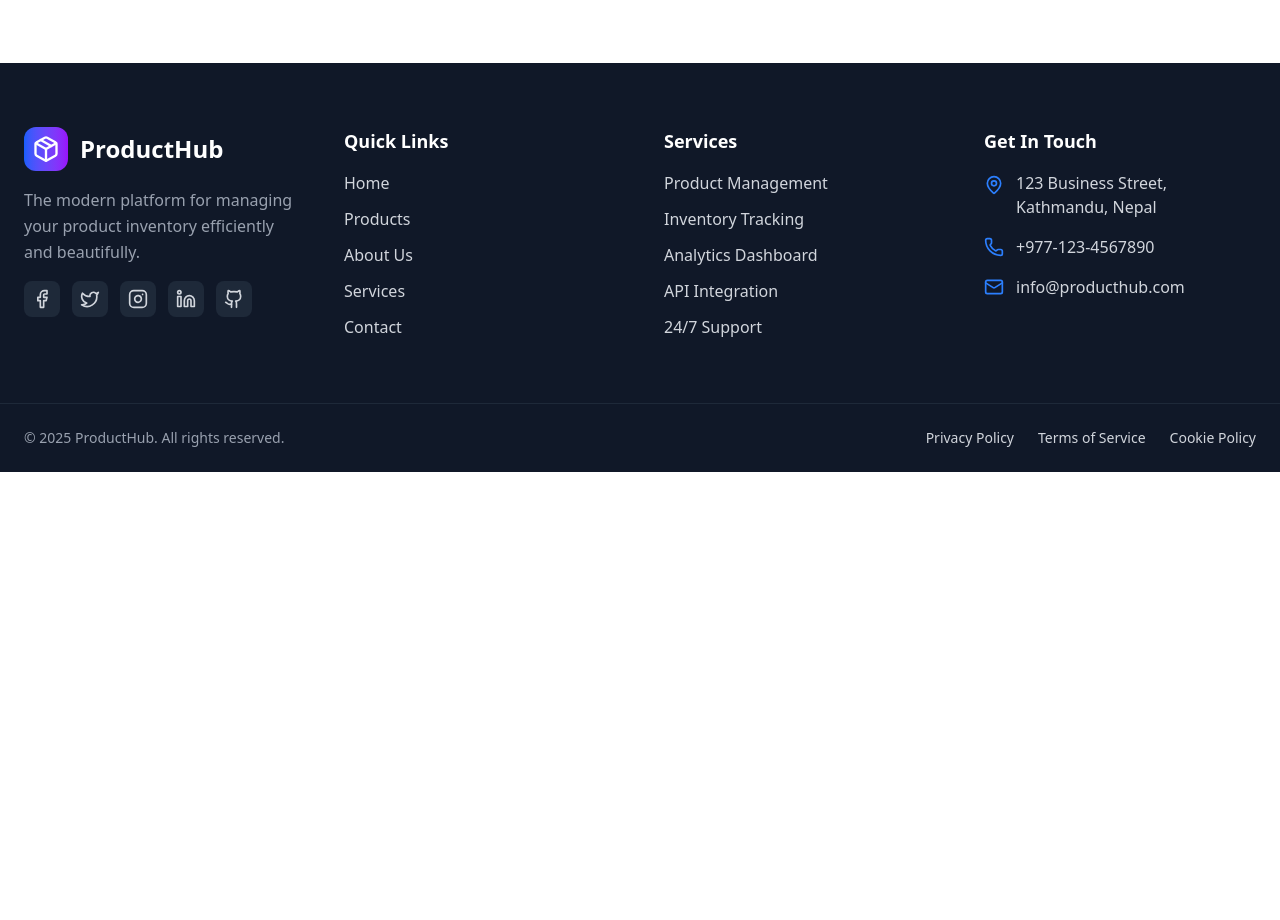
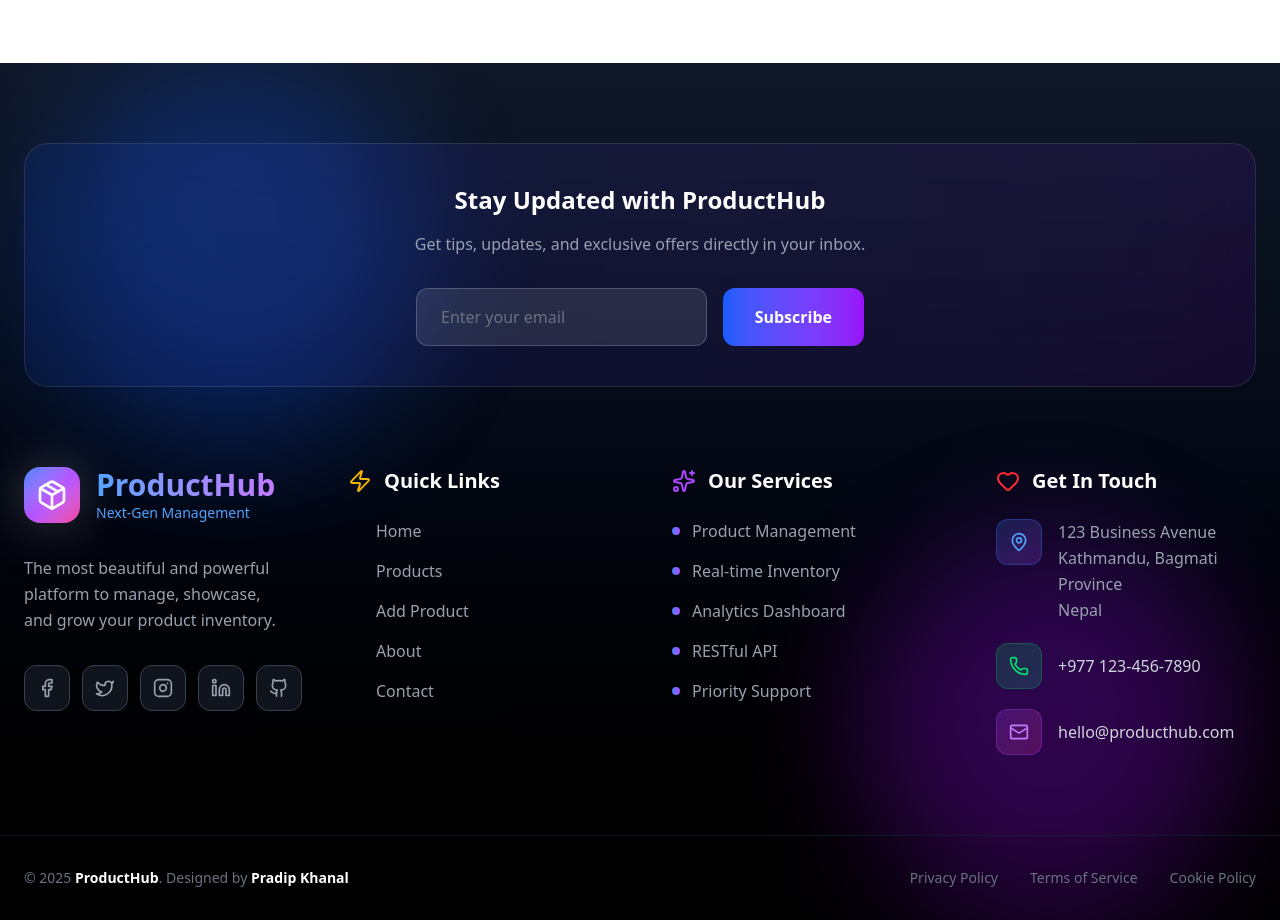
Before and after one commit to PradipKhanal22/React-Laravel, a React (Vite) app in the folder ReactApi/: page /contact in a window 1280 px wide. Shown: the part 2004-2924 px from the top of the page. Before the commit the page ends 2476 px from the top, so only its background shows below. Built offline with nearby package versions, Linux system fonts and the light colour scheme.

Commit message:
re-enhanced

```diff
--- a/ReactApi/src/components/Footer.jsx
+++ b/ReactApi/src/components/Footer.jsx
@@ -1,59 +1,135 @@
 import { Link } from "react-router-dom";
-import { Package, Mail, Phone, MapPin, Facebook, Twitter, Instagram, Linkedin, Github } from "lucide-react";
+import {
+  Package,
+  Mail,
+  Phone,
+  MapPin,
+  Facebook,
+  Twitter,
+  Instagram,
+  Linkedin,
+  Github,
+  ArrowRight,
+  Sparkles,
+  Heart,
+  Zap
+} from "lucide-react";
 
 export default function Footer() {
+  const currentYear = new Date().getFullYear();
+
+  const quickLinks = [
+    { to: "/", label: "Home" },
+    { to: "/products", label: "Products" },
+    { to: "/add", label: "Add Product" },
+    { to: "/about", label: "About" },
+    { to: "/contact", label: "Contact" },
+  ];
+
+  const services = [
+    "Product Management",
+    "Real-time Inventory",
+    "Analytics Dashboard",
+    "RESTful API",
+    "Priority Support",
+  ];
+
+  const socials = [
+    { icon: Facebook, href: "#", label: "Facebook" },
+    { icon: Twitter, href: "#", label: "Twitter" },
+    { icon: Instagram, href: "#", label: "Instagram" },
+    { icon: Linkedin, href: "#", label: "LinkedIn" },
+    { icon: Github, href: "#", label: "GitHub" },
+  ];
+
   return (
-    <footer className="bg-gray-900 text-gray-300">
+    <footer className="relative bg-linear-to-t from-black via-gray-950 to-gray-900 text-gray-300 overflow-hidden">
+      {/* Animated Background Glow */}
+      <div className="absolute inset-0 opacity-30">
+        <div className="absolute top-0 left-10 w-96 h-96 bg-blue-600 rounded-full blur-3xl animate-pulse" />
+        <div className="absolute bottom-0 right-10 w-96 h-96 bg-purple-600 rounded-full blur-3xl animate-pulse delay-1000" />
+      </div>
+
       {/* Main Footer */}
-      <div className="max-w-7xl mx-auto px-6 py-16">
-        <div className="grid md:grid-cols-2 lg:grid-cols-4 gap-12">
+      <div className="relative max-w-7xl mx-auto px-6 py-20">
+        {/* Newsletter */}
+        <div
+          className="mb-20 bg-linear-to-r from-blue-600/10 to-purple-600/10 backdrop-blur-xl border border-white/10 rounded-3xl p-10 text-center"
+        >
+          <h3 className="text-2xl font-bold text-white mb-4">
+            Stay Updated with ProductHub
+          </h3>
+          <p className="text-gray-400 mb-8 max-w-2xl mx-auto">
+            Get tips, updates, and exclusive offers directly in your inbox.
+          </p>
+          <div className="flex flex-col sm:flex-row gap-4 max-w-md mx-auto">
+            <input
+              type="email"
+              placeholder="Enter your email"
+              className="flex-1 px-6 py-4 bg-white/10 border border-white/20 rounded-xl placeholder-gray-500 focus:outline-none focus:border-blue-400 transition-colors"
+            />
+            <button className="px-8 py-4 bg-linear-to-r from-blue-600 to-purple-600 text-white font-bold rounded-xl hover:shadow-2xl hover:scale-105 transition-all duration-300">
+              Subscribe
+            </button>
+          </div>
+        </div>
+
+        <div className="grid md:grid-cols-2 lg:grid-cols-4 gap-12 lg:gap-16">
           {/* Brand Section */}
-          <div className="space-y-4">
-            <Link to="/" className="flex items-center gap-3 group">
-              <div className="p-2 bg-linear-to-r from-blue-600 to-purple-600 rounded-xl">
-                <Package className="w-7 h-7 text-white" />
+          <div
+            className="space-y-8"
+          >
+            <Link to="/" className="flex items-center gap-4 group">
+              <div className="relative p-3 bg-linear-to-br from-blue-500 via-purple-500 to-pink-500 rounded-2xl shadow-2xl group-hover:scale-110 transition-transform duration-300">
+                <Package className="w-8 h-8 text-white relative z-10" />
+                <div className="absolute inset-0 bg-white/20 rounded-2xl blur-xl" />
               </div>
-              <span className="text-2xl font-bold text-white">ProductHub</span>
+              <div>
+                <h1 className="text-3xl font-bold bg-linear-to-r from-blue-400 to-purple-400 bg-clip-text text-transparent">
+                  ProductHub
+                </h1>
+                <p className="text-sm text-blue-400 font-medium">Next-Gen Management</p>
+              </div>
             </Link>
-            <p className="text-gray-400 leading-relaxed">
-              The modern platform for managing your product inventory efficiently and beautifully.
+
+            <p className="text-gray-400 leading-relaxed max-w-xs">
+              The most beautiful and powerful platform to manage, showcase, and grow your product inventory.
             </p>
+
+            {/* Social Icons with Hover Glow */}
             <div className="flex gap-3">
-              {[
-                { icon: Facebook, href: "#" },
-                { icon: Twitter, href: "#" },
-                { icon: Instagram, href: "#" },
-                { icon: Linkedin, href: "#" },
-                { icon: Github, href: "#" },
-              ].map((social, i) => (
+              {socials.map((social, i) => (
                 <a
                   key={i}
                   href={social.href}
-                  className="p-2 bg-gray-800 rounded-lg hover:bg-blue-600 transition-colors"
+                  className="relative p-3 bg-gray-800/50 backdrop-blur-md border border-gray-700 rounded-xl hover:border-blue-500 transition-all duration-300 group"
                 >
-                  <social.icon className="w-5 h-5" />
+                  <social.icon className="w-5 h-5 text-gray-400 group-hover:text-white transition-colors" />
+                  <div className="absolute inset-0 bg-linear-to-br from-blue-500/20 to-purple-500/20 rounded-xl blur-xl opacity-0 group-hover:opacity-100 transition-opacity" />
                 </a>
               ))}
             </div>
           </div>
 
           {/* Quick Links */}
-          <div>
-            <h3 className="text-white font-bold text-lg mb-4">Quick Links</h3>
-            <ul className="space-y-3">
-              {[
-                { to: "/", label: "Home" },
-                { to: "/products", label: "Products" },
-                { to: "/about", label: "About Us" },
-                { to: "/services", label: "Services" },
-                { to: "/contact", label: "Contact" },
-              ].map((link) => (
+          <div
+            className="space-y-8"
+          >
+            <h3 className="text-xl font-bold text-white mb-6 flex items-center gap-3">
+              <Zap className="w-6 h-6 text-yellow-500" />
+              Quick Links
+            </h3>
+            <ul className="space-y-4">
+              {quickLinks.map((link) => (
                 <li key={link.to}>
                   <Link
                     to={link.to}
-                    className="hover:text-blue-400 transition-all inline-block hover:translate-x-1"
+                    className="group flex items-center gap-3 text-gray-400 hover:text-white transition-all duration-300"
                   >
-                    {link.label}
+                    <ArrowRight className="w-4 h-4 opacity-0 group-hover:opacity-100 translate-x-0 group-hover:translate-x-2 transition-all" />
+                    <span className="group-hover:translate-x-3 transition-transform">
+                      {link.label}
+                    </span>
                   </Link>
                 </li>
               ))}
@@ -61,18 +137,18 @@ export default function Footer() {
           </div>
 
           {/* Services */}
-          <div>
-            <h3 className="text-white font-bold text-lg mb-4">Services</h3>
-            <ul className="space-y-3">
-              {[
-                "Product Management",
-                "Inventory Tracking",
-                "Analytics Dashboard",
-                "API Integration",
-                "24/7 Support",
-              ].map((service) => (
-                <li key={service}>
-                  <span className="hover:text-blue-400 transition-colors">
+          <div
+            className="space-y-8"
+          >
+            <h3 className="text-xl font-bold text-white mb-6 flex items-center gap-3">
+              <Sparkles className="w-6 h-6 text-purple-500" />
+              Our Services
+            </h3>
+            <ul className="space-y-4">
+              {services.map((service) => (
+                <li key={service} className="flex items-center gap-3">
+                  <div className="w-2 h-2 bg-linear-to-r from-blue-500 to-purple-500 rounded-full" />
+                  <span className="text-gray-400 hover:text-white transition-colors">
                     {service}
                   </span>
                 </li>
@@ -81,47 +157,67 @@ export default function Footer() {
           </div>
 
           {/* Contact Info */}
-          <div>
-            <h3 className="text-white font-bold text-lg mb-4">Get In Touch</h3>
-            <ul className="space-y-4">
-              <li className="flex items-start gap-3">
-                <MapPin className="w-5 h-5 text-blue-500 mt-1 shrink-0" />
-                <span>123 Business Street, Kathmandu, Nepal</span>
-              </li>
-              <li className="flex items-center gap-3">
-                <Phone className="w-5 h-5 text-blue-500 shrink-0" />
-                <a href="tel:+977-1234567890" className="hover:text-blue-400 transition-colors">
-                  +977-123-4567890
-                </a>
-              </li>
-              <li className="flex items-center gap-3">
-                <Mail className="w-5 h-5 text-blue-500 shrink-0" />
-                <a href="mailto:info@producthub.com" className="hover:text-blue-400 transition-colors">
-                  info@producthub.com
-                </a>
-              </li>
-            </ul>
+          <div
+            className="space-y-6"
+          >
+            <h3 className="text-xl font-bold text-white mb-6 flex items-center gap-3">
+              <Heart className="w-6 h-6 text-red-500" />
+              Get In Touch
+            </h3>
+            <div className="space-y-5">
+              <div className="flex items-start gap-4 group">
+                <div className="p-3 bg-linear-to-br from-blue-500/20 to-purple-500/20 border border-blue-500/30 rounded-xl group-hover:scale-110 transition-transform">
+                  <MapPin className="w-5 h-5 text-blue-400" />
+                </div>
+                <div>
+                  <p className="text-gray-400 leading-relaxed">
+                    123 Business Avenue<br />
+                    Kathmandu, Bagmati Province<br />
+                    Nepal
+                  </p>
+                </div>
+              </div>
+
+              <a href="tel:+9771234567890" className="flex items-center gap-4 group">
+                <div className="p-3 bg-linear-to-br from-green-500/20 to-emerald-500/20 border border-green-500/30 rounded-xl group-hover:scale-110 transition-transform">
+                  <Phone className="w-5 h-5 text-green-400" />
+                </div>
+                <span className="group-hover:text-white transition-colors">
+                  +977 123-456-7890
+                </span>
+              </a>
+
+              <a href="mailto:hello@producthub.com" className="flex items-center gap-4 group">
+                <div className="p-3 bg-linear-to-br from-purple-500/20 to-pink-500/20 border border-purple-500/30 rounded-xl group-hover:scale-110 transition-transform">
+                  <Mail className="w-5 h-5 text-purple-400" />
+                </div>
+                <span className="group-hover:text-white transition-colors break-all">
+                  hello@producthub.com
+                </span>
+              </a>
+            </div>
           </div>
         </div>
       </div>
 
       {/* Bottom Bar */}
-      <div className="border-t border-gray-800">
-        <div className="max-w-7xl mx-auto px-6 py-6">
-          <div className="flex flex-col md:flex-row justify-between items-center gap-4">
-            <p className="text-gray-400 text-sm">
-              © 2025 ProductHub. All rights reserved.
+      <div className="relative border-t border-gray-800/50 backdrop-blur-xl">
+        <div className="max-w-7xl mx-auto px-6 py-8">
+          <div className="flex flex-col md:flex-row justify-between items-center gap-6 text-sm">
+            <p className="text-gray-500">
+              © {currentYear} <span className="text-white font-semibold">ProductHub</span>.
+              Designed by <span className="text-white font-semibold">Pradip Khanal</span>
             </p>
-            <div className="flex gap-6 text-sm">
-              <Link to="#" className="hover:text-blue-400 transition-colors">
-                Privacy Policy
-              </Link>
-              <Link to="#" className="hover:text-blue-400 transition-colors">
-                Terms of Service
-              </Link>
-              <Link to="#" className="hover:text-blue-400 transition-colors">
-                Cookie Policy
-              </Link>
+            <div className="flex gap-8">
+              {["Privacy Policy", "Terms of Service", "Cookie Policy"].map((policy) => (
+                <Link
+                  key={policy}
+                  to="#"
+                  className="text-gray-500 hover:text-blue-400 transition-colors hover:-translate-y-0.5 inline-block"
+                >
+                  {policy}
+                </Link>
+              ))}
             </div>
           </div>
         </div>
```
Also changed, not shown: ReactApi/src/pages/Home.jsx (+0 -12 lines).
